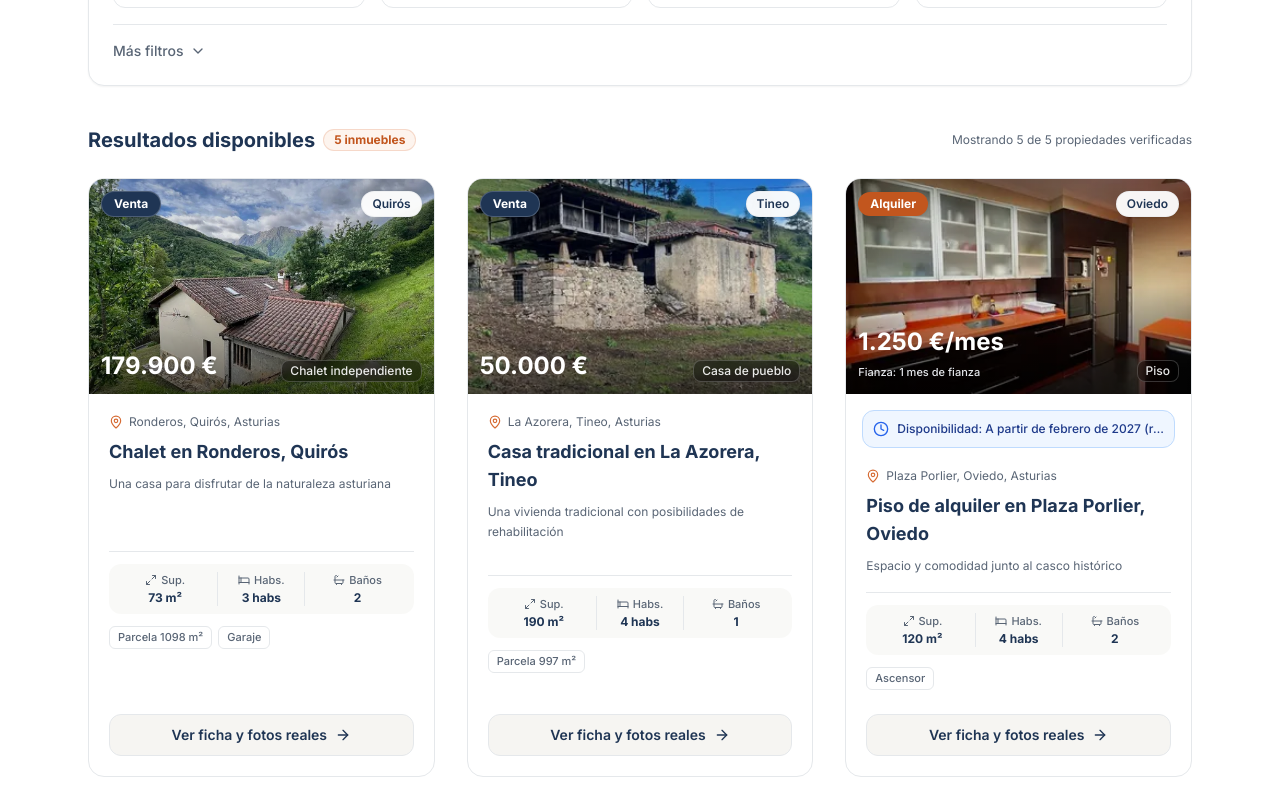
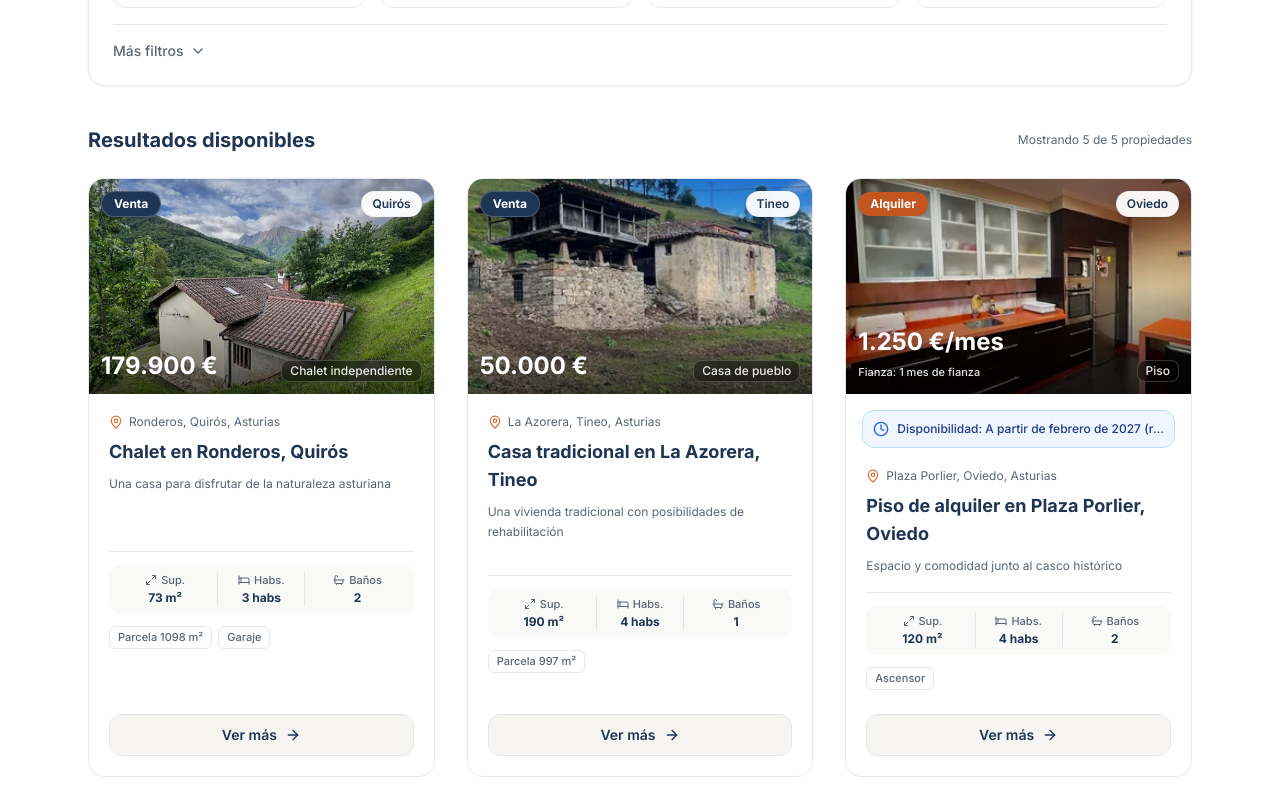
Before and after one commit to victooorltt/directpiso, a Next.js app: page /inmuebles in a window 1280 px wide. Shown: the part 940-1740 px from the top of the page. Built offline with nearby package versions, Linux system fonts and the light colour scheme.

Commit message:
style: remove eyebrow counter tag, update counter to 'propiedades' and change card button to 'Ver más'

```diff
--- a/app/inmuebles/page.tsx
+++ b/app/inmuebles/page.tsx
@@ -464,18 +464,14 @@ function CatalogInner() {
 
         {/* 4. RESULTADOS & HEADER DE LISTADO */}
         <div className="mb-6 flex flex-col sm:flex-row sm:items-center justify-between gap-3">
-          <div className="flex items-center gap-2">
+          <div>
             <h3 className="font-heading font-extrabold text-xl text-navy">
               Resultados disponibles
             </h3>
-            <span className="inline-flex items-center justify-center text-xs font-bold bg-accent-subtle text-action px-2.5 py-0.5 rounded-full border border-accent/20">
-              {filteredProperties.length}{' '}
-              {filteredProperties.length === 1 ? 'inmueble' : 'inmuebles'}
-            </span>
           </div>
 
           <p className="text-xs text-subtext">
-            Mostrando {filteredProperties.length} de {PROPERTIES.length} propiedades verificadas
+            Mostrando {filteredProperties.length} de {PROPERTIES.length} propiedades
           </p>
         </div>
 
@@ -661,7 +657,7 @@ function CatalogInner() {
                         href={`/inmuebles/${property.slug}/`}
                         className="w-full inline-flex items-center justify-center gap-2 py-2.5 px-4 rounded-xl text-xs sm:text-sm font-semibold text-navy group-hover:text-white bg-ivory group-hover:bg-action border border-borderline group-hover:border-action transition-all duration-150"
                       >
-                        <span>Ver ficha y fotos reales</span>
+                        <span>Ver más</span>
                         <ArrowRight
                           className="w-4 h-4 transform group-hover:translate-x-1 transition-transform"
                           aria-hidden="true"
@@ -683,7 +679,7 @@ function CatalogInner() {
               No se encontraron inmuebles con estos filtros
             </h4>
             <p className="text-sm text-subtext mb-6 leading-relaxed">
-              Actualmente el catálogo dispone de 5 propiedades verificadas. Prueba a relajar los
+              Actualmente el catálogo dispone de 5 propiedades. Prueba a relajar los
               criterios de precio, municipio o superficie para ver las opciones disponibles.
             </p>
             <button
```
